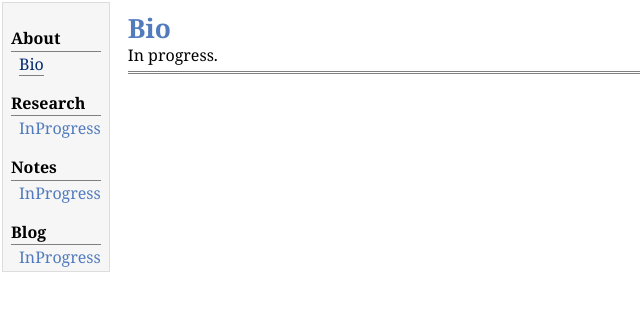
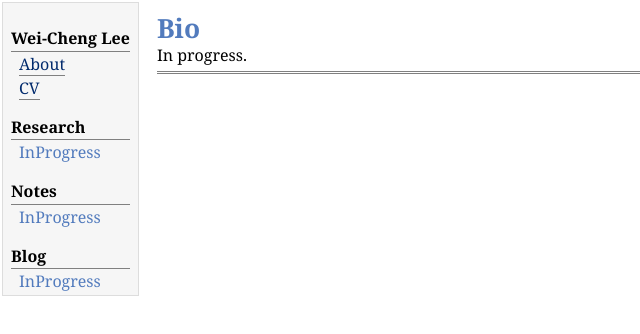
Before and after one commit to SupernovaTitanium/supernovatitanium.github.io, a plain HTML site: page index.html in a window 1280 px wide. Shown: the whole page, without its empty margins (0-640 px from the left). Drawn offline with nearby package versions, Linux system fonts and the light colour scheme; some packages are replaced by stand-ins of ours.

Commit message:
In progress

```diff
--- a/index.html
+++ b/index.html
@@ -21,8 +21,9 @@ MathJax.Hub.Config({
 <table summary="Table for page layout." id="tlayout">
 <tr valign="top">
 <td id="layout-menu">
-<div class="menu-category">About</div>
-<div class="menu-item"><a href="index.html" class="current">Bio</a></div>
+<div class="menu-category">Wei-Cheng Lee</div>
+<div class="menu-item"><a href="index.html" class="current">About</a></div>
+<div class="menu-item"><a href="index.html" class="current">CV</a></div>
 <div class="menu-category">Research</div>
 <div class="menu-item"><a href="mathjax.html">InProgress</a></div>
 <div class="menu-category">Notes</div>
```
Also changed, not shown: mathjax.html (+3 -2 lines).
